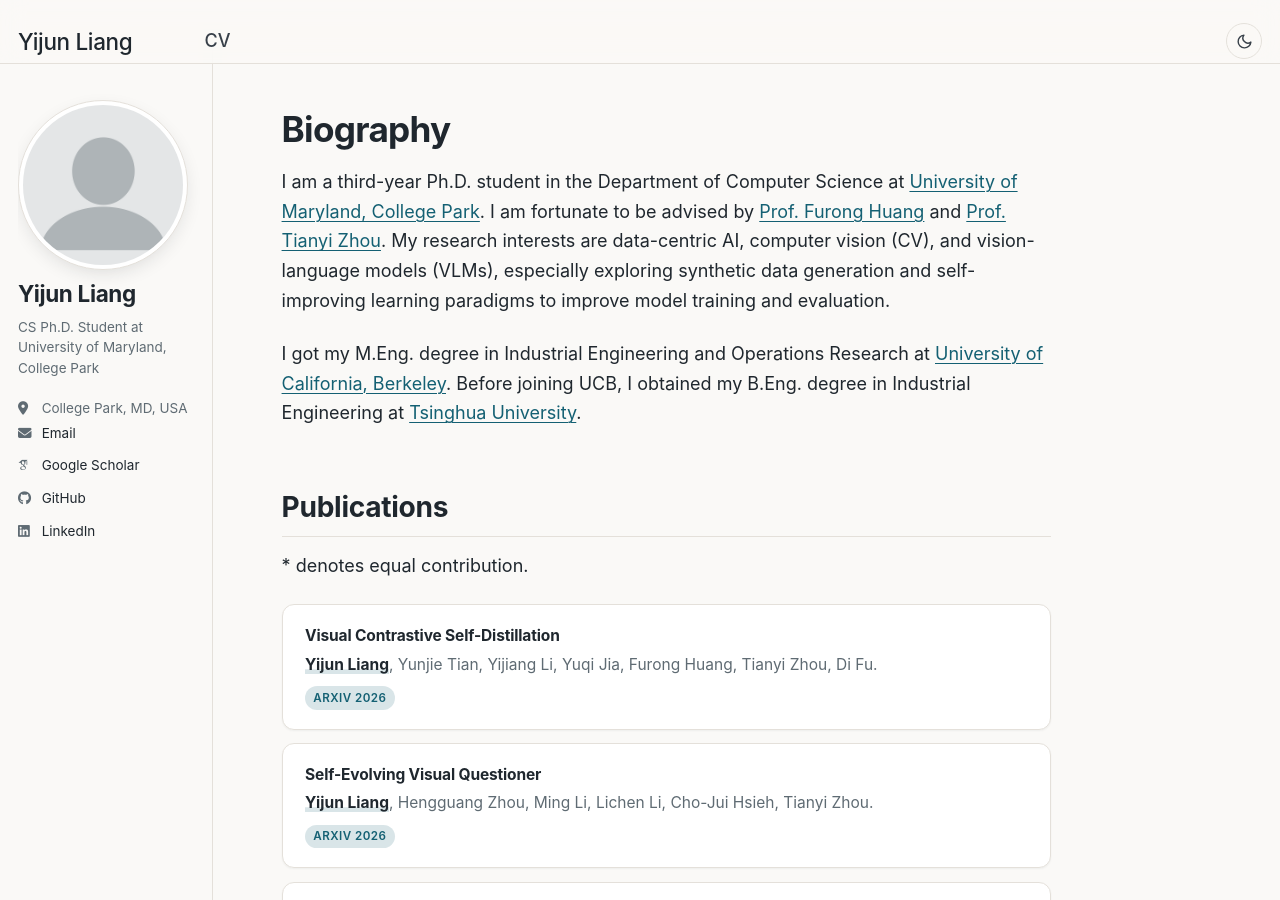
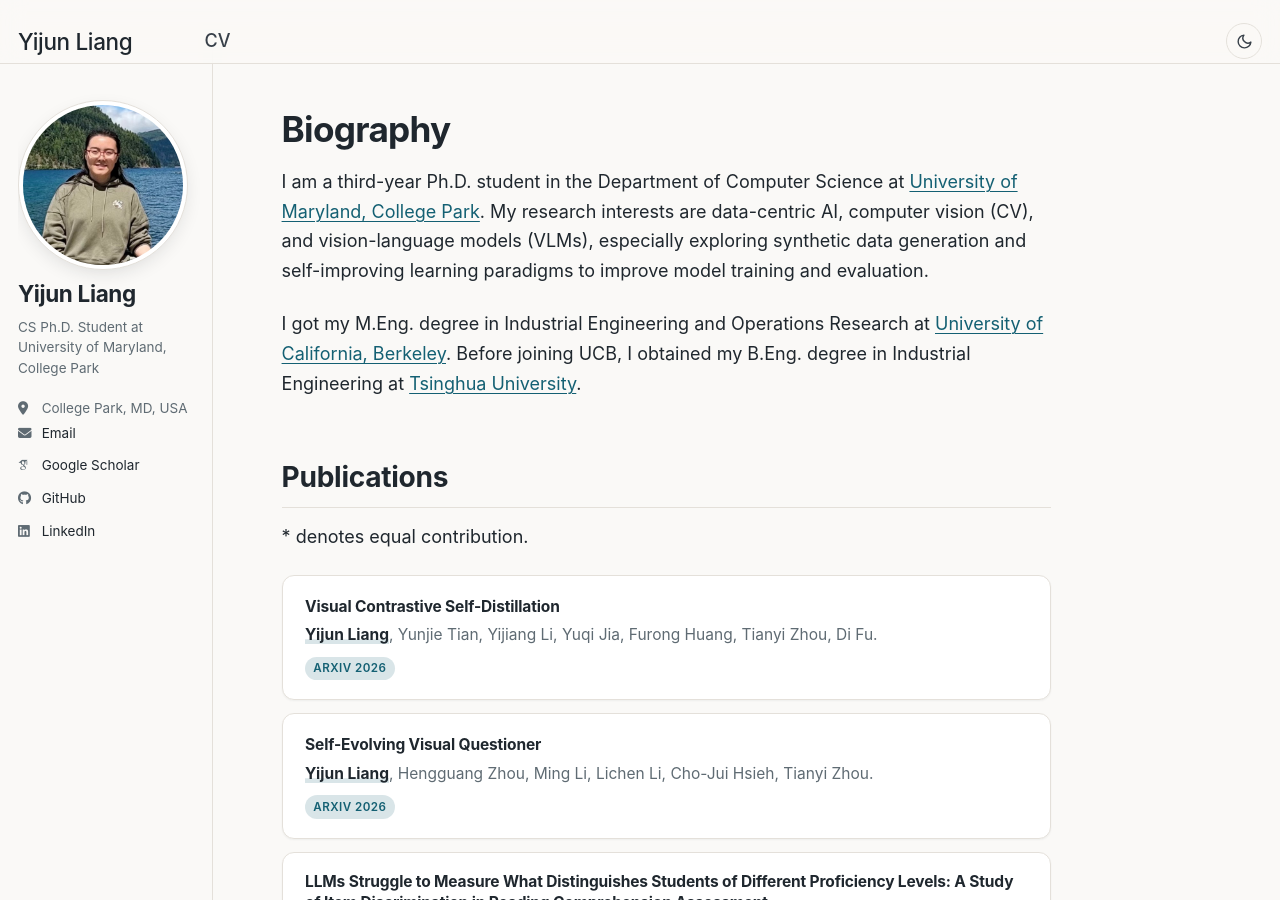
Before and after one commit to joliang17/joliang17.github.io, a Jekyll site: the page built from _pages/about.md, in a window 1280 px wide and 900 px high. Built offline with Jekyll 4.4.1, drawn with Linux system fonts in a browser that asks for light colours; some web fonts are replaced.

Commit message:
Update profile photo and remove advisor line from bio

```diff
--- a/_config.yml
+++ b/_config.yml
@@ -22,7 +22,7 @@ repository               : "joliang17/joliang17.github.io"
 #               Additional customization can be done by editing /_includes/author-profile.html
 author:
   # Biographic information
-  avatar           : "profile.png"
+  avatar           : "profile.jpg"
   name             : "Yijun Liang"
   pronouns         : # example: "she/her"
   bio              : "CS Ph.D. Student at University of Maryland, College Park"
--- a/_pages/about.md
+++ b/_pages/about.md
@@ -7,7 +7,7 @@ redirect_from:
   - /about.html
 ---
 
-I am a third-year Ph.D. student in the Department of Computer Science at [University of Maryland, College Park](https://umd.edu/). I am fortunate to be advised by [Prof. Furong Huang](https://furong-huang.com/) and [Prof. Tianyi Zhou](https://tianyizhou.github.io/).
+I am a third-year Ph.D. student in the Department of Computer Science at [University of Maryland, College Park](https://umd.edu/).
 My research interests are data-centric AI, computer vision (CV), and vision-language models (VLMs), especially exploring synthetic data generation and self-improving learning paradigms to improve model training and evaluation.
 
 I got my M.Eng. degree in Industrial Engineering and Operations Research at [University of California, Berkeley](https://ieor.berkeley.edu/). Before joining UCB, I obtained my B.Eng. degree in Industrial Engineering at [Tsinghua University](https://www.ie.tsinghua.edu.cn/eng/).
```
Also changed, not shown: images/profile.jpg (added).
